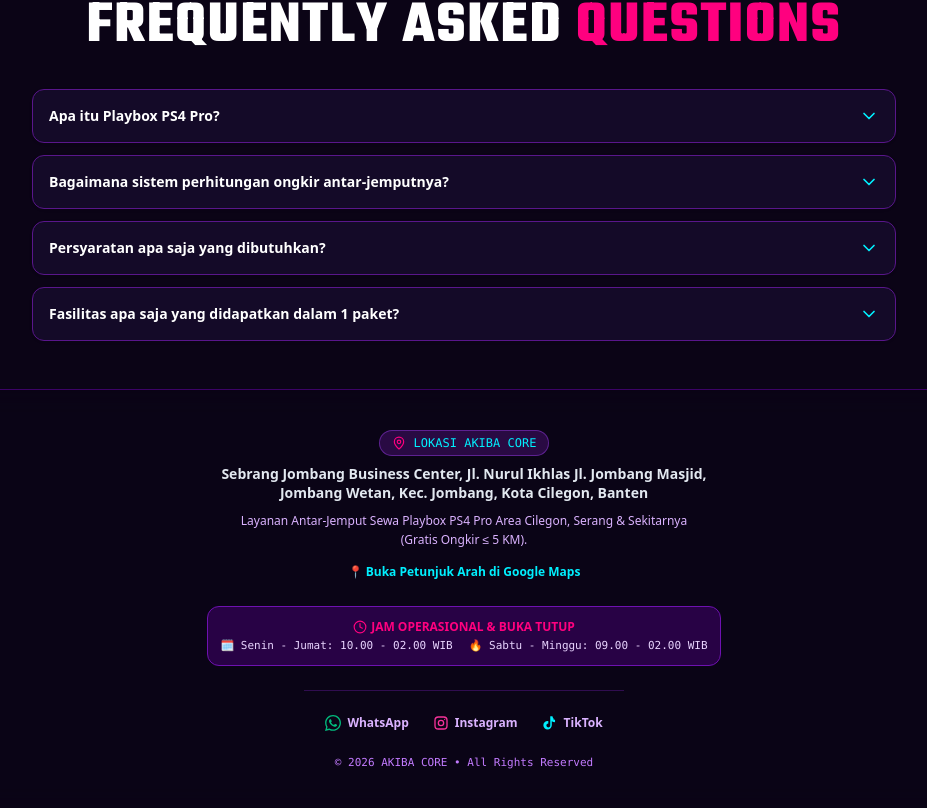
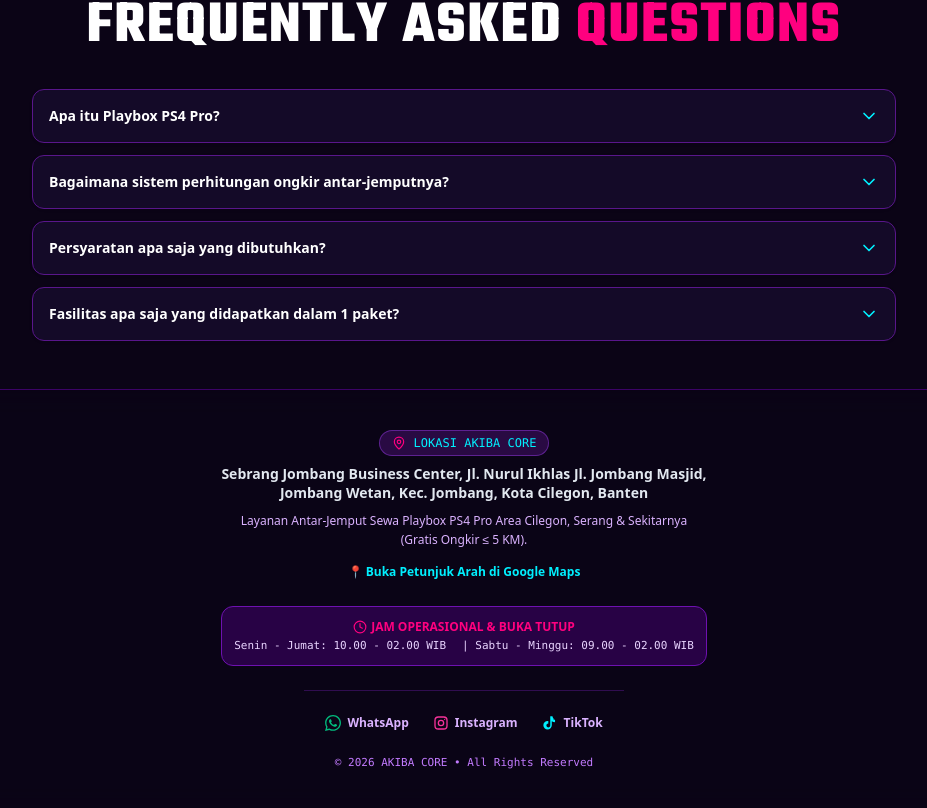
Before and after one commit to ahmadrifqi19/akiba-core-next, a Next.js app: page / in a window 1280 px wide. Shown: the part 2733-3541 px from the top of the page, without its empty margins (176-1103 px from the left). Built offline with nearby package versions, Linux system fonts and the light colour scheme.

Commit message:
Fix: Update GameItem interface type to support image property

```diff
--- a/src/app/page.tsx
+++ b/src/app/page.tsx
@@ -831,8 +831,8 @@
                 <span>JAM OPERASIONAL & BUKA TUTUP</span>
               </div>
               <div className="flex flex-col sm:flex-row gap-x-4 gap-y-1 font-mono text-[9px] md:text-[11px] justify-center">
-                <span>🗓️ {JAM_WEEKDAY}</span>
-                <span>🔥 {JAM_WEEKEND}</span>
+                <span>{JAM_WEEKDAY}</span>
+                <span>| {JAM_WEEKEND}</span>
               </div>
             </div>
 
```
